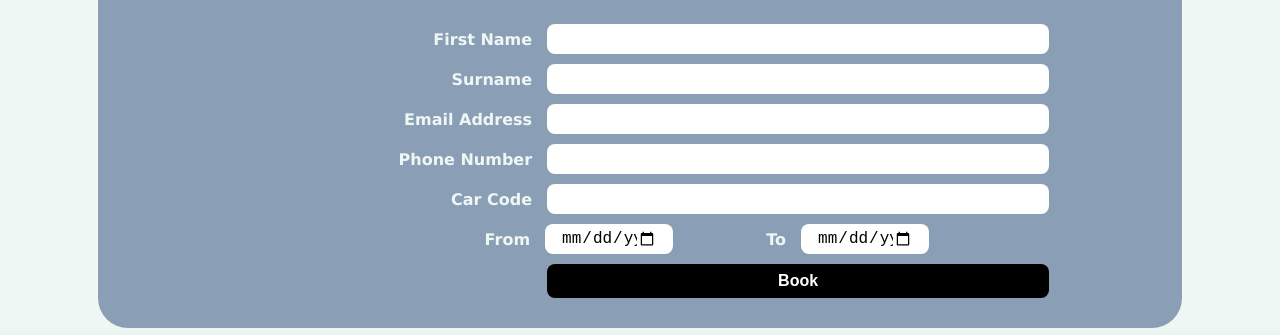
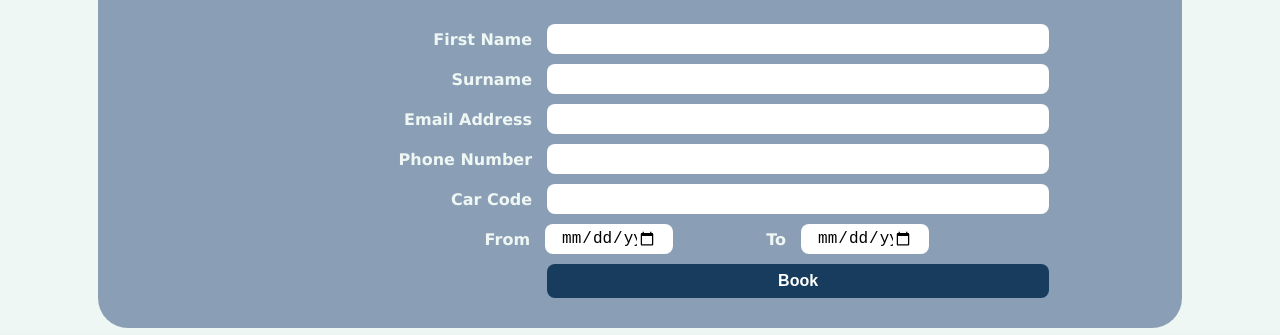
Before and after one commit to MariusBujor/Project1_ci, a plain HTML site: page booking.html in a window 1280 px wide. Shown: the part 290-625 px from the top of the page. Drawn offline with Linux system fonts and the light colour scheme.

Commit message:
Chance colour for Booking Button

```diff
--- a/assets/css/style.css
+++ b/assets/css/style.css
@@ -82,7 +82,7 @@ header {
 }
 
 section {
-    max-width: 1520px;
+    max-width: 1320px;
     margin: auto;
 }
 
@@ -360,14 +360,14 @@ h6{
     margin-left: calc(30% + 15px);
     width: 50%;
     padding: 8px;
-    background-color: #000;
+    background-color:#032a4ed7;;
     color: #fff;
     font-weight: bold;
     font-size: 16px;
     border-radius: 8px;
 }
 .form-control .submit:hover {
-    background-color: #333;
+    background-color: rgba(91, 8, 99, 0.918);
     cursor: pointer;
 }
 
```
